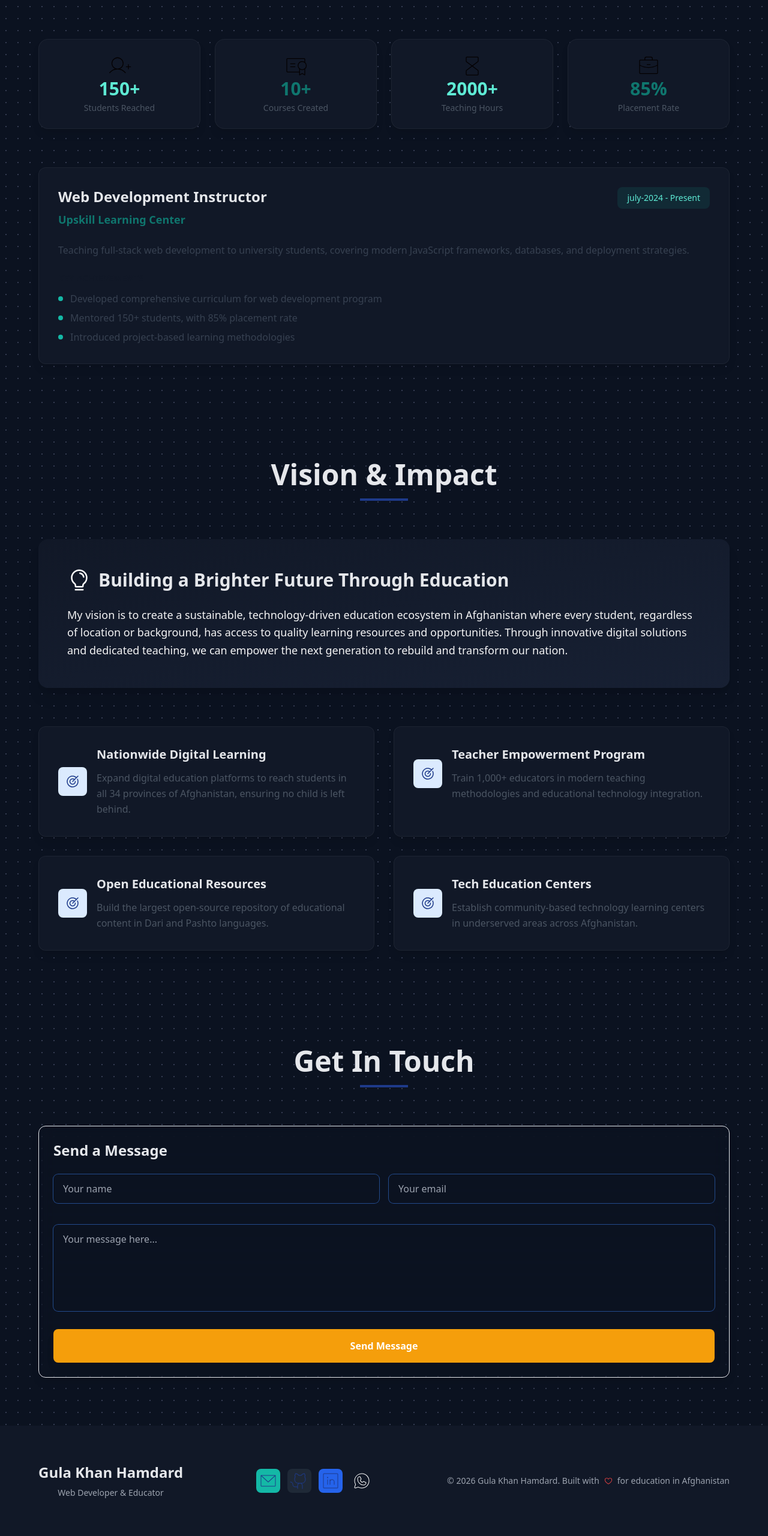
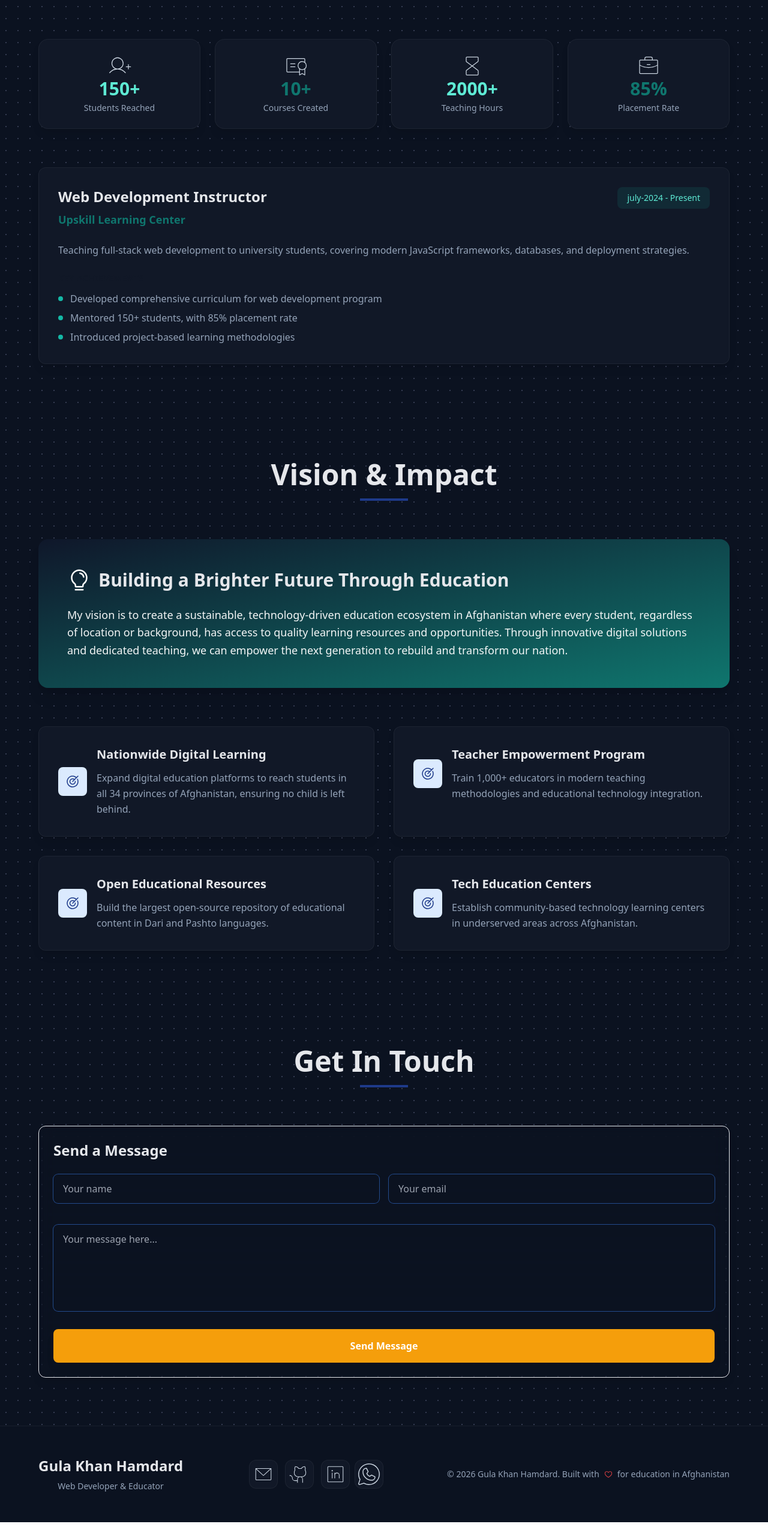
Before and after one commit to MuhdAddasHamdard/My-Protfolio, a React (Vite) app: page / in a window 1280 px wide. Shown: the part 3785-6346 px from the top of the page at 60% size. After the commit the page ends 6323 px from the top, so only its background shows below. Built offline with nearby package versions, Linux system fonts and the light colour scheme.

Commit message:
fix footer and some colors in the footer

```diff
--- a/src/components/Footer.jsx
+++ b/src/components/Footer.jsx
@@ -11,25 +11,32 @@ const Footer = () => {
   const currentYear = new Date().getFullYear();
 
   return (
-    <footer className="bg-gray-900 text-center text-white py-12">
+    <footer className="bg-[#0B1220] backdrop-blur-md border-t border-white/5 text-center text-white py-12">
       <div className="container mx-auto px-6 lg:px-12">
         <div className="max-w-6xl mx-auto">
           <div className="flex flex-col md:flex-row items-center justify-between gap-6">
             {/* Logo/Brand */}
             <div>
               <h3 className="text-2xl font-bold mb-2">Gula Khan Hamdard</h3>
-              <p className="text-gray-400 text-sm">Web Developer & Educator</p>
+              <p className="text-slate-400 text-sm">Web Developer & Educator</p>
             </div>
 
             {/* links */}
-            <div className=" z-50  p-6 rounded flex flex-wrap justify-center gap-3 items-center">
+            <div className=" z-50  p-2 rounded flex flex-wrap justify-center gap-3 items-center">
               <div className="flex flex-col hover:text-red-300 justify-center items-center">
                 <a
                   href={`mailto:${portfolioData.contact.email}`}
                   className="text-blue-900 hover:text-blue-700 transition-colors"
                 >
-                  <div className="w-10 h-10 bg-[#14B8A6] rounded-lg flex items-center justify-center">
-                    <EnvelopeSimpleIcon size={32} weight="thin" />
+                  <div
+                    className="w-12 h-12 bg-[#111827] border border-white/5 rounded-xl flex items-center justify-center transition-all duration-300 hover:bg-[#0F766E] hover:border-[#14B8A6]/30 hover:-translate-y-1
+"
+                  >
+                    <EnvelopeSimpleIcon
+                      size={34}
+                      weight="thin"
+                      className="text-slate-300 group-hover:text-white transition-colors"
+                    />
                   </div>
                 </a>
               </div>
@@ -41,8 +48,12 @@ const Footer = () => {
                   rel="noopener noreferrer"
                   className="text-blue-900 hover:text-blue-700 transition-colors"
                 >
-                  <div className="w-10 h-10 bg-gray-800 rounded-lg flex items-center justify-center">
-                    <GithubLogoIcon size={32} weight="thin" />
+                  <div className="w-12 h-12 bg-[#111827] border border-white/5 rounded-xl flex items-center justify-center transition-all duration-300 hover:bg-[#0F766E] hover:border-[#14B8A6]/30 hover:-translate-y-1">
+                    <GithubLogoIcon
+                      size={34}
+                      weight="thin"
+                      className="text-slate-300 group-hover:text-white transition-colors"
+                    />
                   </div>
                 </a>
               </div>
@@ -54,32 +65,34 @@ const Footer = () => {
                   rel="noopener noreferrer"
                   className="text-blue-900 hover:text-blue-700 transition-colors"
                 >
-                  <div className="w-10 h-10 bg-blue-600 rounded-lg flex items-center justify-center">
-                    <LinkedinLogoIcon size={32} weight="thin" />
+                  <div className="w-12 h-12 bg-[#111827] border border-white/5 rounded-xl flex items-center justify-center transition-all duration-300 hover:bg-[#0F766E] hover:border-[#14B8A6]/30 hover:-translate-y-1">
+                    <LinkedinLogoIcon
+                      size={34}
+                      weight="thin"
+                      className="text-slate-300 group-hover:text-white transition-colors"
+                    />
                   </div>
                 </a>
               </div>
 
-              <div className="  h-10 w-10 rounded-lg flex items-center flex-col justify-center">
-                <div className="w-10 h-10  rounded-lg flex flex-col items-center justify-center">
+              <div className="w-10 rounded-lg flex flex-col items-center justify-center">
                 <a
                   href={portfolioData.contact.whatsApp}
                   target="_blank"
-                    // rel="noopener noreferrer"
-                    className=" hover:text-blue-700 transition-colors"
+                  rel="noopener noreferrer"
+                  className="w-12 bg-[#111827] border border-white/5 rounded-xl flex items-center justify-center transition-all duration-300 hover:bg-[#0F766E] hover:border-[#14B8A6]/30 hover:-translate-y-1"
                 >
                   <WhatsappLogoIcon
-                      size={32}
-                      className="text-#25D366"
+                    size={46}
                     weight="thin"
+                    className="text-slate-300 group-hover:text-white transition-colors"
                   />
                 </a>
               </div>
             </div>
-            </div>
             {/* Copyright */}
             <div className="text-center md:text-right">
-              <p className="text-gray-400 text-sm flex items-center justify-center gap-2">
+              <p className="text-slate-400 text-sm flex items-center justify-center gap-2">
                 © {currentYear} Gula Khan Hamdard. Built with
                 <HeartIcon className=" text-red-500" />
                 for education in Afghanistan
--- a/src/components/Teaching.jsx
+++ b/src/components/Teaching.jsx
@@ -64,13 +64,17 @@ const Teaching = () => {
                   className="bg-[#111827]
 border border-white/5 backdrop-blur-md rounded-2xl shadow-lg p-6 flex flex-col items-center justify-center transition text-center"
                 >
-                  <Icon size={40} color="#040102" weight="thin" />
+                  <Icon
+                    size={40}
+                    className="text-slate-300 group-hover:text-white transition-colors"
+                    weight="thin"
+                  />
 
                   <div className={`text-3xl font-bold mb-1 ${stat.color}`}>
                     {stat.value}
                   </div>
 
-                  <div className="text-sm text-gray-600 font-medium">
+                  <div className="text-sm text-muted font-medium">
                     {stat.title}
                   </div>
                 </div>
@@ -99,7 +103,7 @@ border border-white/5 backdrop-blur-md rounded-2xl shadow-lg p-6 flex flex-col i
                   </div>
                 </div>
 
-                <p className="text-gray-700 mb-6 leading-relaxed">
+                <p className="text-muted mb-6 leading-relaxed">
                   {exp.description}
                 </p>
 
@@ -110,7 +114,7 @@ border border-white/5 backdrop-blur-md rounded-2xl shadow-lg p-6 flex flex-col i
                   {exp.achievements.map((achievement, idx) => (
                     <div key={idx} className="flex items-start gap-3">
                       <div className="w-2 h-2 bg-teal-500 rounded-full mt-2 flex-shrink-0"></div>
-                      <p className="text-gray-700">{achievement}</p>
+                      <p className="text-muted">{achievement}</p>
                     </div>
                   ))}
                 </div>
--- a/src/components/Vision.jsx
+++ b/src/components/Vision.jsx
@@ -19,8 +19,9 @@ const Vision = () => {
 
           {/* Vision Statement */}
           <div
-            className="bg-gradient-to-br from-[#111827]
-to-[#172033] p-12 rounded-2xl text-white mb-16 shadow-xl"
+            className=" bg-gradient-to-br
+from-[#0F172A]
+to-[#0F766E] p-12 rounded-2xl text-white mb-16 shadow-xl"
           >
             <div className="flex items-center gap-3 mb-6">
               <Lightbulb className="w-10 h-10" />
@@ -46,7 +47,7 @@ to-[#172033] p-12 rounded-2xl text-white mb-16 shadow-xl"
                     <h4 className="text-xl font-bold text-text mb-3">
                       {goal.title}
                     </h4>
-                    <p className="text-gray-600 leading-relaxed">
+                    <p className="text-muted leading-relaxed">
                       {goal.description}
                     </p>
                   </div>
```
Lines whose indentation alone changed are shown as unchanged.
